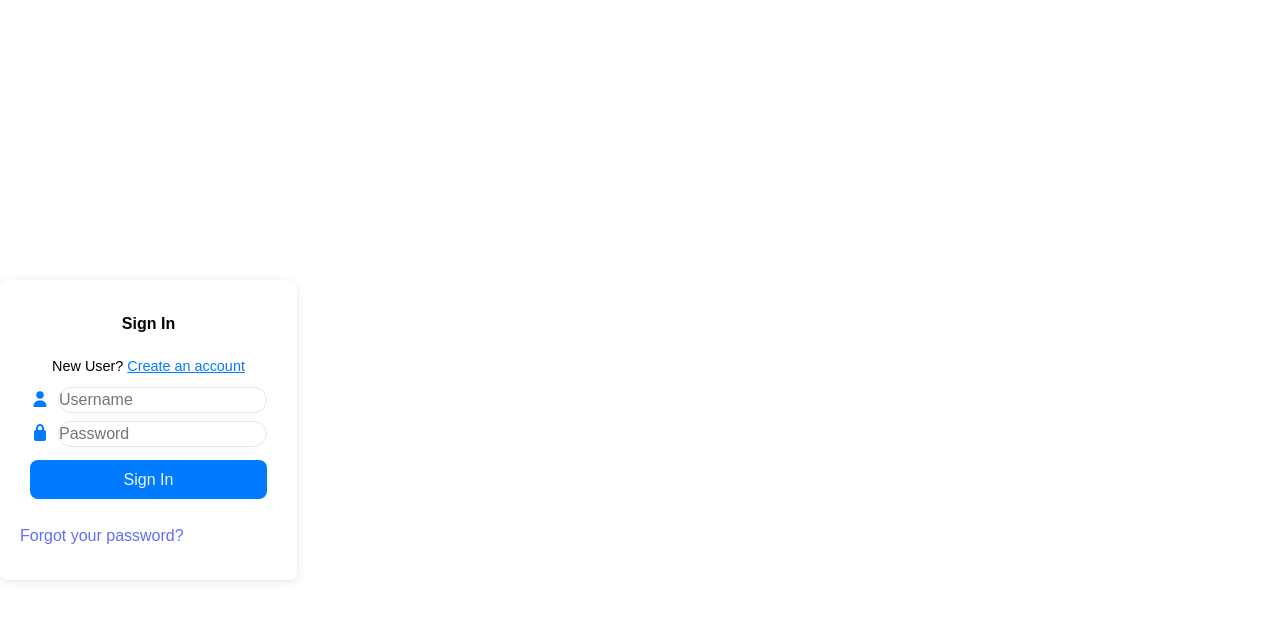
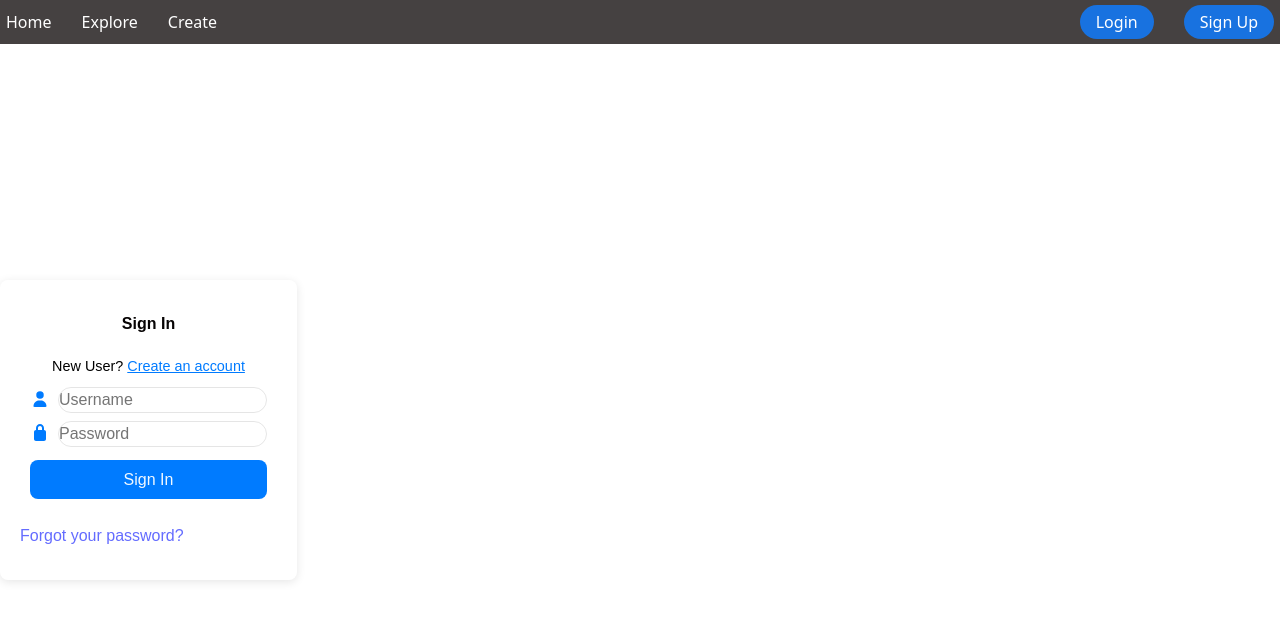
Before and after one commit to chevy-67/OpenSkill-Hub, a React (Vite) app in the folder frontend/: page /login in a window 1280 px wide. Shown: the top 620 px of the page. Built offline with nearby package versions, Linux system fonts and the light colour scheme.

Commit message:
Add Navbar for all webpage

```diff
--- a/frontend/src/App.jsx
+++ b/frontend/src/App.jsx
@@ -3,11 +3,13 @@ import Login from './Components/Login';
 import Signup from './Components/Signup';
 import Home from './frontend/Home'
 import CreatePost from './Components/CreatePost';
+import Navbar from './frontend/Navbar'
 import { BrowserRouter, Routes, Route } from 'react-router-dom';
 function App() {
 
   return (
     <BrowserRouter>
+    <Navbar/>
       <Routes>
         <Route path='/' element={<Home/>}/>
         <Route path='/createpost' element={<CreatePost/>}/>
```
